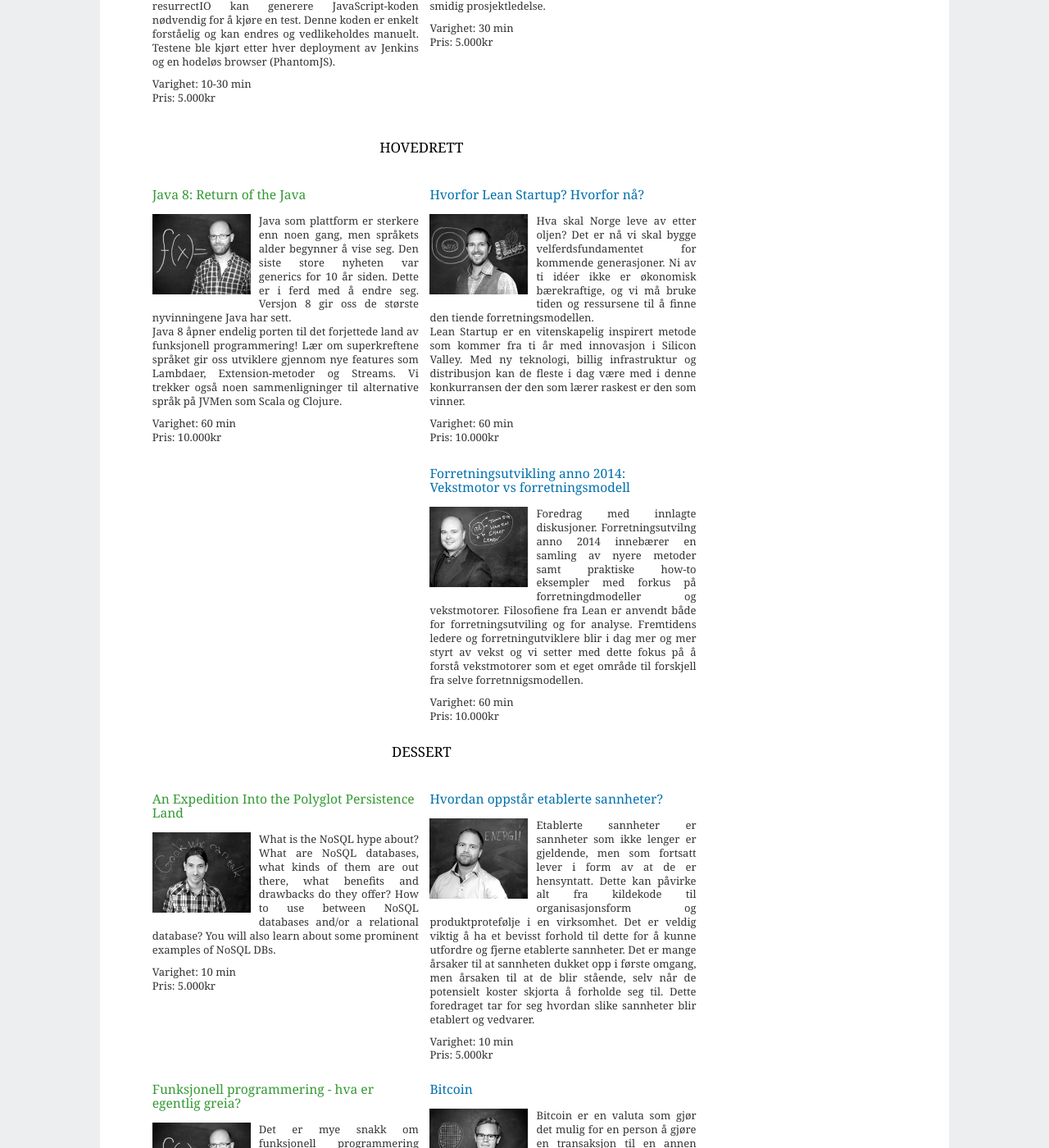
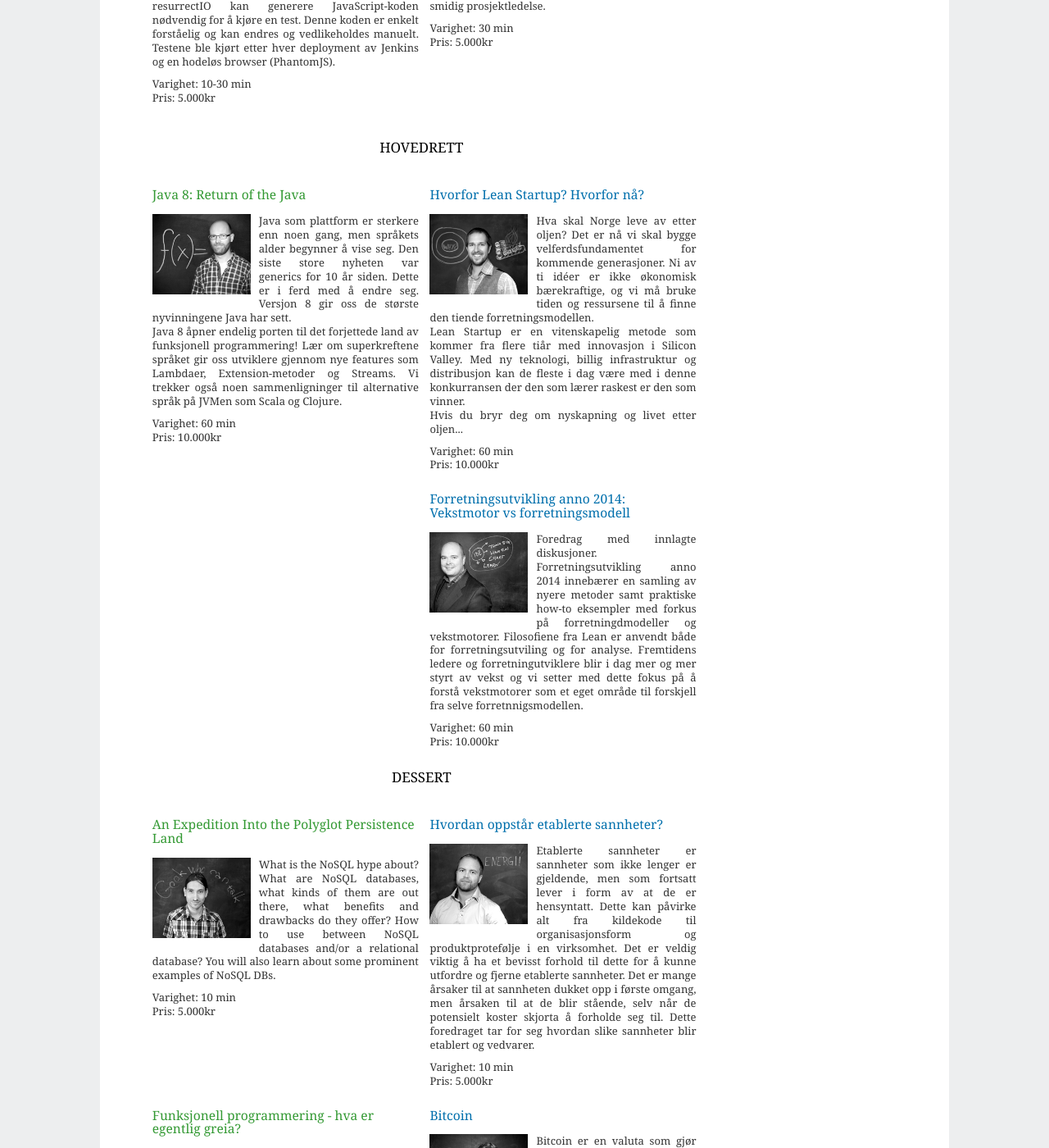
Before and after one commit to therese1g1/iterate.github.com, a Jekyll site: the page built from foredragsmeny/index.html, in a window 1280 px wide and 1400 px high, scrolled down 1016 px. Shown: the whole window at 82% size. Built offline with Jekyll 4.4.1, drawn with Linux system fonts in a browser that asks for light colours.

```diff
--- a/foredragsmeny/index.html
+++ b/foredragsmeny/index.html
@@ -139,10 +139,10 @@ title: Iterate
 						<h3>Hvorfor Lean Startup? Hvorfor nå?</h3>
             <p>
             		<img src="/static/images/mennesker/bang.jpg" alt="Tom Bang" align="left">
-            		Hva skal Norge leve av etter oljen? Det er nå vi skal bygge velferdsfundamentet for kommende generasjoner. Ni av ti idéer ikke er økonomisk bærekraftige, og vi må bruke tiden og ressursene til å finne den tiende forretningsmodellen.
-			<br/>
-			Lean Startup er en vitenskapelig inspirert metode som kommer fra ti år med innovasjon i Silicon Valley. Med ny teknologi, billig infrastruktur og distribusjon kan de fleste i dag være med i denne konkurransen der den som lærer raskest er den som vinner.
-            </p>
+								Hva skal Norge leve av etter oljen? Det er nå vi skal bygge velferdsfundamentet for kommende generasjoner. Ni av ti idéer er ikke økonomisk bærekraftige, og vi må bruke tiden og ressursene til å finne den tiende forretningsmodellen.
+								<br/>Lean Startup er en vitenskapelig metode som kommer fra flere tiår med innovasjon i Silicon Valley. Med ny teknologi, billig infrastruktur og distribusjon kan de fleste i dag være med i denne konkurransen der den som lærer raskest er den som vinner.
+								<br/>Hvis du bryr deg om nyskapning og livet etter oljen...
+						</p>
             <p class="duration">
               	Varighet: 60 min
             <br/>
@@ -172,7 +172,7 @@ title: Iterate
 						<h3>Forretningsutvikling anno 2014: Vekstmotor vs forretningsmodell</h3>
             <p>
             		<img src="/static/images/mennesker/torve.jpg" alt="..." align="left">
-            		Foredrag med innlagte diskusjoner.  Forretningsutvilng anno 2014 innebærer en samling av nyere metoder samt praktiske how-to eksempler med forkus på forretningdmodeller og vekstmotorer. Filosofiene fra Lean er anvendt både for forretningsutviling og for analyse. Fremtidens ledere og forretningutviklere blir i dag mer og mer styrt av vekst og vi setter med dette fokus på å forstå vekstmotorer som et eget område til forskjell fra selve forretnnigsmodellen.
+            		Foredrag med innlagte diskusjoner.  Forretningsutvikling anno 2014 innebærer en samling av nyere metoder samt praktiske how-to eksempler med forkus på forretningdmodeller og vekstmotorer. Filosofiene fra Lean er anvendt både for forretningsutviling og for analyse. Fremtidens ledere og forretningutviklere blir i dag mer og mer styrt av vekst og vi setter med dette fokus på å forstå vekstmotorer som et eget område til forskjell fra selve forretnnigsmodellen.
             </p>
             <p class="duration">
               	Varighet: 60 min
```
